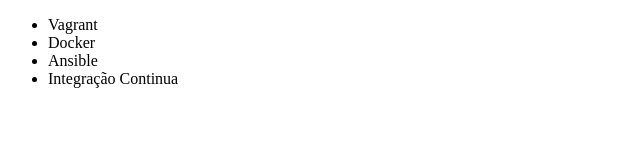
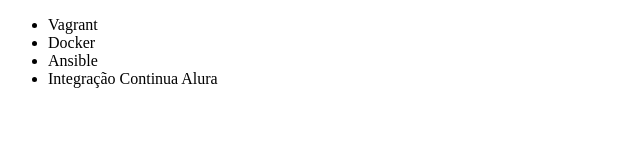
Before and after one commit to MarceloNunes1978/git-alura, a plain HTML site: page index.html in a window 1280 px wide. Shown: the full height of the page, 0-640 px from the left. Drawn offline with Linux system fonts and the light colour scheme.

Commit message:
Alterando nome integração contínua

```diff
--- a/index.html
+++ b/index.html
@@ -9,7 +9,7 @@
         <li>Vagrant</li>
         <li>Docker</li>
         <li>Ansible</li>
-        <li>Integração Continua</li>
+        <li>Integração Continua Alura</li>
     </ul>
 </body>
 </html>
```
